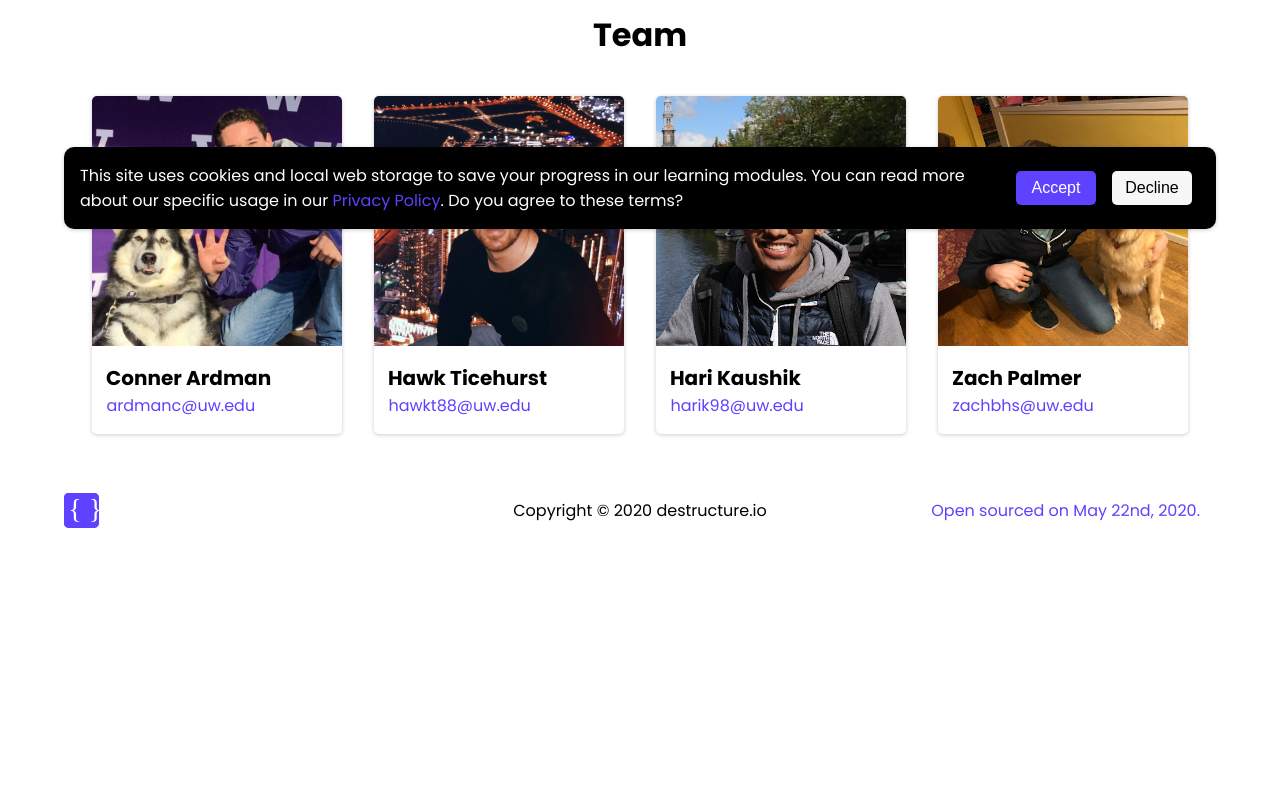
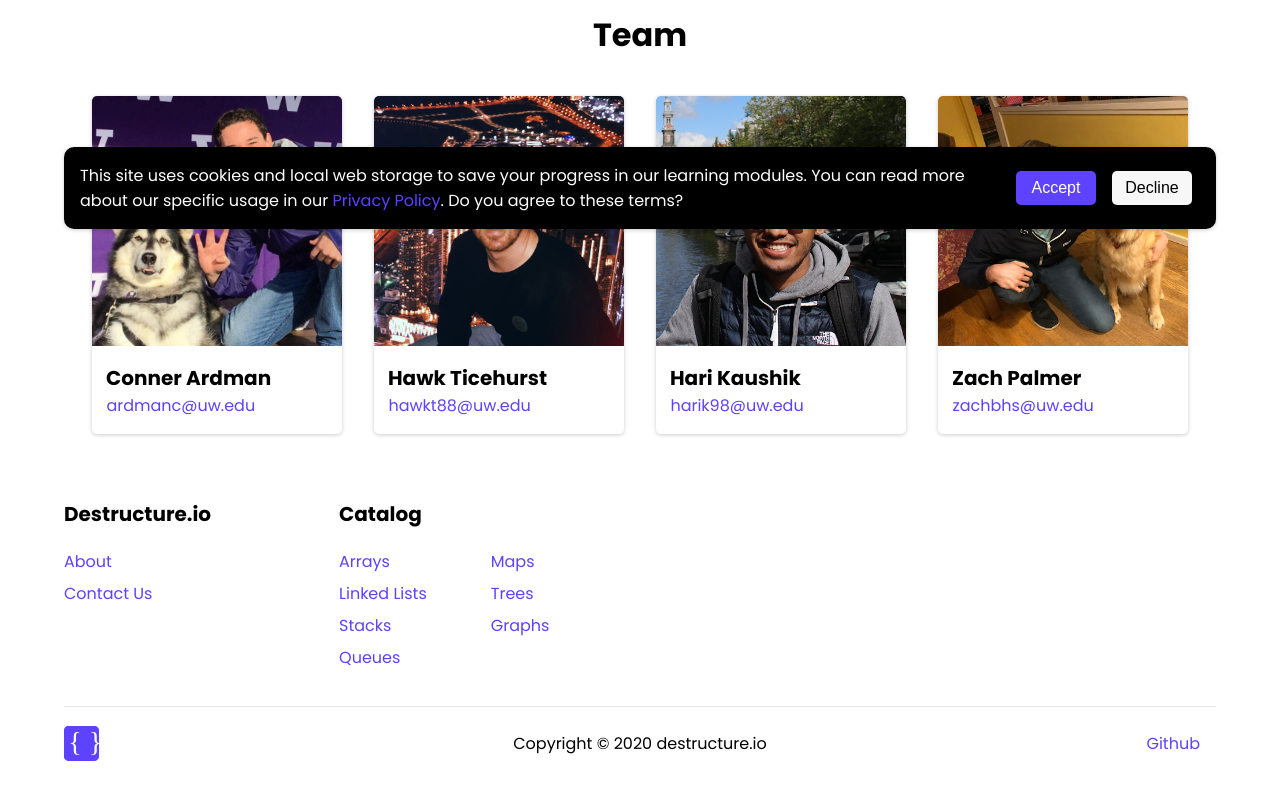
Before and after one commit to hawkticehurst/destructure-io, a React (Create React App) app: page /about in a window 1280 px wide. Shown: the part 549-1349 px from the top of the page. Before the commit the page ends 1120 px from the top, so only its background shows below. Built offline with nearby package versions, Linux system fonts and the light colour scheme; no server answers.

Commit message:
Update Footer component props

```diff
--- a/src/components/common/Footer.js
+++ /dev/null
@@ -1,57 +0,0 @@
-import React from 'react';
-import { Link } from 'react-router-dom';
-
-/**
- * Required Props:
- * toggleSideBar {function} - Callback for toggling the sidebar
- * SubModuleTitle {String} - Title of current submodule
- * navBarType {String} - String representing which version of the navbar to render
- *    Nav Bar Types: 'summary', 'module', 'homepage', 'catalog', 'sign-in', 'sign-up'
- */
-function Footer(props) {
-  const { landing } = props;
-
-  let privacy = <Link to="/privacy">Privacy Policy</Link>;
-
-
-  if (landing) {
-    privacy = <a href="https://github.com/hawkticehurst/destructure-io" target="_blank" rel="noopener noreferrer">Open sourced on May 22nd, 2020.</a>;
-  }
-
-  return (
-    <div className="footer-container">
-      {/* <div className="footer-link-container">
-        <div className="footer-company-column">
-          <h2>destructure.io</h2>
-          <Link to="/">About</Link>
-          <Link to="/">Contact Us</Link>
-        </div>
-        <div className="footer-catalog-column">
-          <h2>Catalog</h2>
-          <div className="footer-catalog-links">
-            <Link to="/learn">Arrays</Link>
-            <Link to="/learn">Nodes</Link>
-            <Link to="/learn/linked-list">Linked Lists</Link>
-            <Link to="/learn">Stacks</Link>
-            <Link to="/learn">Queues</Link>
-            <Link to="/learn">Maps</Link>
-            <Link to="/learn">Trees</Link>
-            <Link to="/learn">Graphs</Link>
-          </div>
-        </div>
-      </div> */}
-      {/* <hr /> */}
-      <div className="footer-copyright-container">
-        <div>
-          <img src={require('./images/destructure-icon.svg')} alt="Destructure.io Logo" />
-        </div>
-        <p>Copyright © 2020 destructure.io</p>
-        <div className="footer-legal-container">
-          {privacy}
-        </div>
-      </div>
-    </div>
-  );
-}
-
-export default Footer;
--- a/src/components/home/About.js
+++ b/src/components/home/About.js
@@ -9,7 +9,7 @@ function About(props) {
       <NavBar navBarType="homepage" />
       <main>
         <div className="team-container">
-        <div className="about-text-container">
+          <div className="about-text-container">
             <h1>What's this for?</h1>
             <p>
               Data structures are notoriously challenging programming concepts for students who are trying to learn to code.
@@ -28,7 +28,7 @@ function About(props) {
           <Team />
         </div>
       </main>
-      <Footer landing={true} />
+      <Footer githubLink={true} />
     </div>
   );
 }
```
